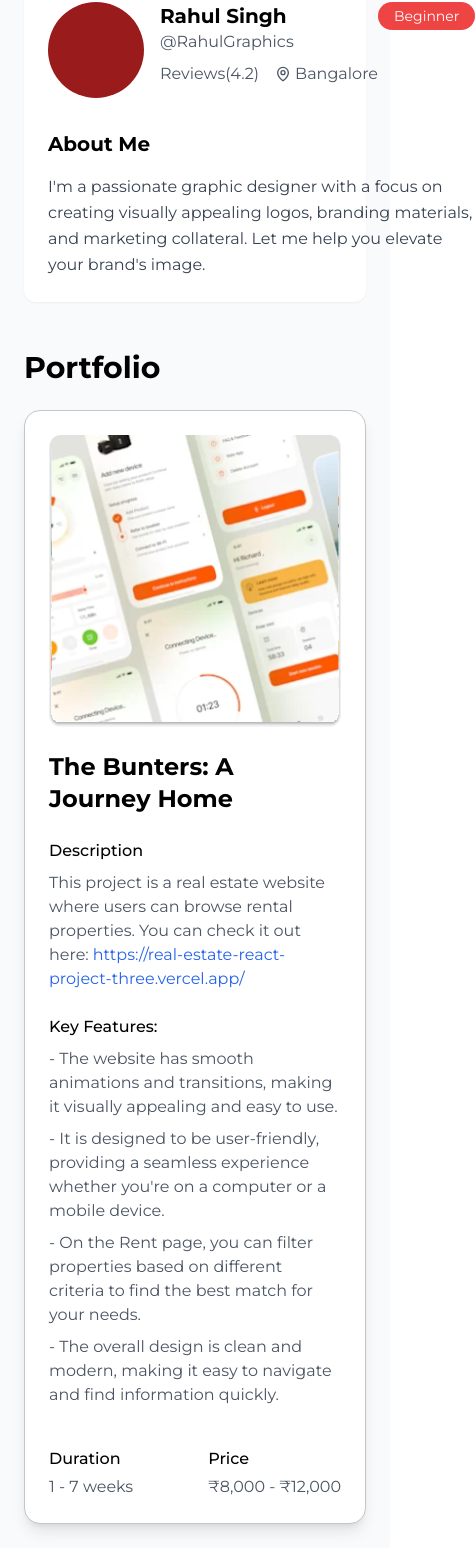
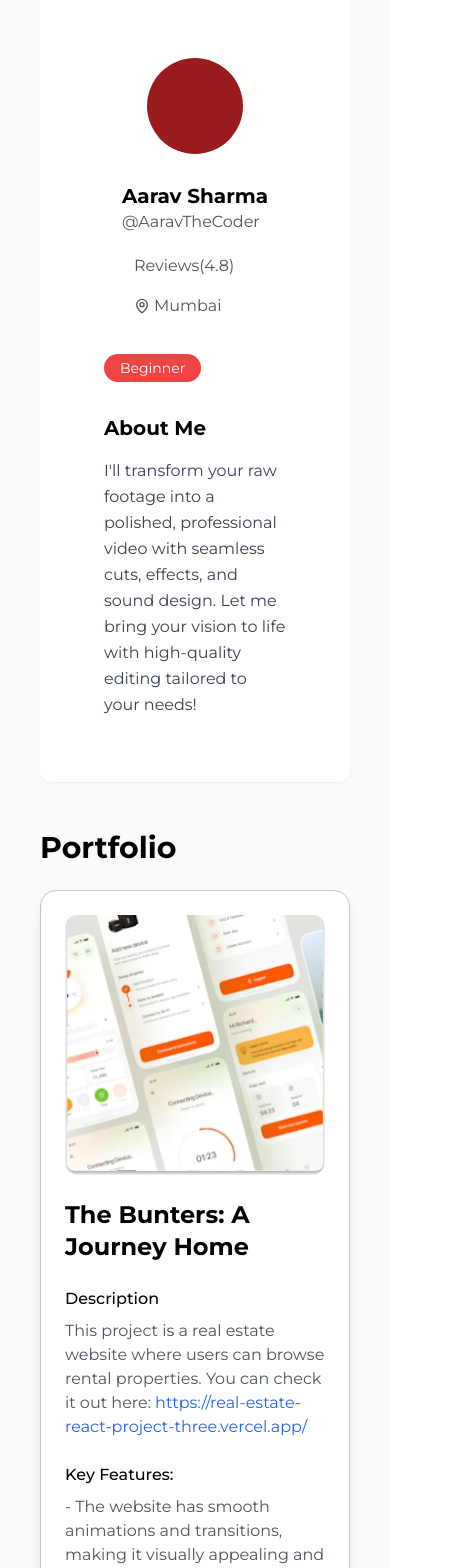
Before and after one commit to glitchySid/Gradworkfrontend, a React (Vite) app: page /profile in a window 390 px wide. Shown: the part 118-1686 px from the top of the page, 475 px wide, since content can reach past the window. Built offline with nearby package versions, Linux system fonts and the light colour scheme; a web font is replaced by a local one.

Commit message:
made profile page responsive on mobile as well

```diff
--- a/package.json
+++ b/package.json
@@ -29,6 +29,7 @@
     "eslint-plugin-react-refresh": "^0.4.14",
     "globals": "^15.11.0",
     "postcss": "^8.4.47",
+    "prop-types": "^15.8.1",
     "tailwindcss": "^3.4.14",
     "vite": "6.0.9"
   }
--- a/src/components/ui/header.jsx
+++ b/src/components/ui/header.jsx
@@ -180,7 +180,7 @@ const Header = ({ onAboutUsClick }) => {
 };
 
 Header.propTypes = {
-  onAboutUsClick: PropTypes.func.isRequired,
+  onAboutUsClick: PropTypes.func,
 };
 
 export default Header;
--- /dev/null
+++ b/src/pages/profile/portfolio-page.jsx
@@ -0,0 +1,68 @@
+import Mockup3 from "../../assets/mockup3.svg";
+
+function PortfolioPageV() {
+    return (
+        <div className="max-w-6xl mx-auto p-6">
+            <h1 className="text-3xl font-bold mb-6">Portfolio</h1>
+
+            <div className="rounded-2xl bg-white p-6 shadow-lg border border-[#c5c5c5]">
+                <div className="flex flex-col lg:flex-row gap-6">
+                    <div className="w-full lg:w-1/2">
+                        <img src={Mockup3} className="w-full h-full object-cover rounded-xl bg-gray-100" alt="Mockup"/>
+                    </div>
+
+                    <div className="w-full lg:w-1/2 space-y-6">
+                        <h2 className="text-2xl font-bold">The Bunters: A Journey Home</h2>
+
+                        <div>
+                            <h3 className="font-medium mb-2">Description</h3>
+                            <p className="text-gray-600">
+                                This project is a real estate website where users can browse rental properties.
+                                You can check it out here:
+                                <a
+                                    href="https://real-estate-react-project-three.vercel.app/"
+                                    className="text-blue-600 hover:underline ml-1"
+                                    target="_blank"
+                                    rel="noopener noreferrer"
+                                >
+                                    https://real-estate-react-project-three.vercel.app/
+                                </a>
+                            </p>
+                        </div>
+
+                        <div>
+                            <h3 className="font-medium mb-2">Key Features:</h3>
+                            <ul className="text-gray-600 space-y-2">
+                                <li>- The website has smooth animations and transitions, making it visually appealing
+                                    and easy to use.
+                                </li>
+                                <li>- It is designed to be user-friendly, providing a seamless experience whether
+                                    you&#39;re on a computer or a mobile device.
+                                </li>
+                                <li>- On the Rent page, you can filter properties based on different criteria to find
+                                    the best match for your needs.
+                                </li>
+                                <li>- The overall design is clean and modern, making it easy to navigate and find
+                                    information quickly.
+                                </li>
+                            </ul>
+                        </div>
+
+                        <div className="flex flex-col sm:flex-row justify-between items-start sm:items-center pt-4">
+                            <div className="mb-4 sm:mb-0">
+                                <h3 className="font-medium mb-1">Duration</h3>
+                                <p className="text-gray-600">1 - 7 weeks</p>
+                            </div>
+                            <div>
+                                <h3 className="font-medium mb-1">Price</h3>
+                                <p className="text-gray-600">₹8,000 - ₹12,000</p>
+                            </div>
+                        </div>
+                    </div>
+                </div>
+            </div>
+        </div>
+    );
+}
+
+export default PortfolioPageV;
--- a/src/pages/profile/profile-page.jsx
+++ b/src/pages/profile/profile-page.jsx
@@ -1,69 +1,12 @@
 import { MapPin } from 'lucide-react';
 import Header from '../../components/ui/header.jsx';
 import { freelancers } from '../../data/info.js';
-import Mockup3 from '../../assets/mockup3.svg';
+import PortfolioPageV from './portfolio-page.jsx';
 
 function getRandomInt(min, max) {
   min = Math.ceil(min);
   max = Math.floor(max);
   return Math.floor(Math.random() * (max - min + 1)) + min;
-}
-
-function PortfolioPageV() {
-  return (
-      <div className="max-w-6xl mx-auto p-6">
-        <h1 className="text-3xl font-bold mb-6">Portfolio</h1>
-
-        <div className="rounded-2xl bg-white p-6 shadow-lg border border-[#c5c5c5]">
-          <div className="flex flex-col lg:flex-row gap-6">
-            <div className="lg:w-1/2">
-              <img src={Mockup3} className="w-full h-full object-cover rounded-xl bg-gray-100" alt="Mockup"/>
-            </div>
-
-            <div className="lg:w-1/2 space-y-6">
-              <h2 className="text-2xl font-bold">The Bunters: A Journey Home</h2>
-
-              <div>
-                <h3 className="font-medium mb-2">Description</h3>
-                <p className="text-gray-600">
-                  This project is a real estate website where users can browse rental properties.
-                  You can check it out here:
-                  <a
-                      href="https://real-estate-react-project-three.vercel.app/"
-                      className="text-blue-600 hover:underline ml-1"
-                      target="_blank"
-                      rel="noopener noreferrer"
-                  >
-                    https://real-estate-react-project-three.vercel.app/
-                  </a>
-                </p>
-              </div>
-
-              <div>
-                <h3 className="font-medium mb-2">Key Features:</h3>
-                <ul className="text-gray-600 space-y-2">
-                  <li>- The website has smooth animations and transitions, making it visually appealing and easy to use.</li>
-                  <li>- It is designed to be user-friendly, providing a seamless experience whether you're on a computer or a mobile device.</li>
-                  <li>- On the Rent page, you can filter properties based on different criteria to find the best match for your needs.</li>
-                  <li>- The overall design is clean and modern, making it easy to navigate and find information quickly.</li>
-                </ul>
-              </div>
-
-              <div className="flex justify-between items-center pt-4">
-                <div>
-                  <h3 className="font-medium mb-1">Duration</h3>
-                  <p className="text-gray-600">1 - 7 weeks</p>
-                </div>
-                <div>
-                  <h3 className="font-medium mb-1">Price</h3>
-                  <p className="text-gray-600">₹8,000 - ₹12,000</p>
-                </div>
-              </div>
-            </div>
-          </div>
-        </div>
-      </div>
-  );
 }
 
 const SellerSetupPage = () => {
@@ -72,18 +15,18 @@ const SellerSetupPage = () => {
   return (
       <div className="min-h-screen bg-gray-50">
         <Header />
-        <div className="max-w-6xl mx-auto">
+        <div className="max-w-6xl mx-auto p-4">
           <div className="bg-white rounded-xl shadow-sm m-6 p-6">
-            <div className="flex items-start gap-4">
-              <div className="flex-1">
-                <div className="flex items-start justify-between">
-                  <div className="flex items-start gap-4">
+            <div className="flex flex-col lg:flex-row items-start gap-4 p-6">
+              <div className="flex-1 p-4">
+                <div className="flex flex-col sm:flex-row items-start justify-center sm:justify-between">
+                  <div className="flex items-start gap-5 flex-wrap justify-center sm:justify-start">
                     <div className="w-24 h-24 rounded-full bg-red-800" />
-                    <div>
+                    <div className="p-2">
                       <h1 className="text-xl font-bold">{freelancers[randomNumber].name}</h1>
                       <p className="text-gray-600">@{freelancers[randomNumber].username}</p>
-                      <div className="mt-2">
-                        <div className="flex items-center gap-4 text-gray-600">
+                      <div className="mt-2 p-3">
+                        <div className="flex flex-col sm:flex-row items-start sm:items-center gap-4 text-gray-600">
                           <div>Reviews({freelancers[randomNumber].rating})</div>
                           <div className="flex items-center gap-1">
                             <MapPin size={16} />
@@ -93,7 +36,7 @@ const SellerSetupPage = () => {
                       </div>
                     </div>
                   </div>
-                  <div className="bg-red-500 text-white px-4 py-1 rounded-full text-sm">
+                  <div className="bg-red-500 text-white px-4 py-1 rounded-full text-sm mt-4 sm:mt-0">
                     Beginner
                   </div>
                 </div>
```
Also changed, not shown: 1 other file (tests, documents, lock files or other folders).
